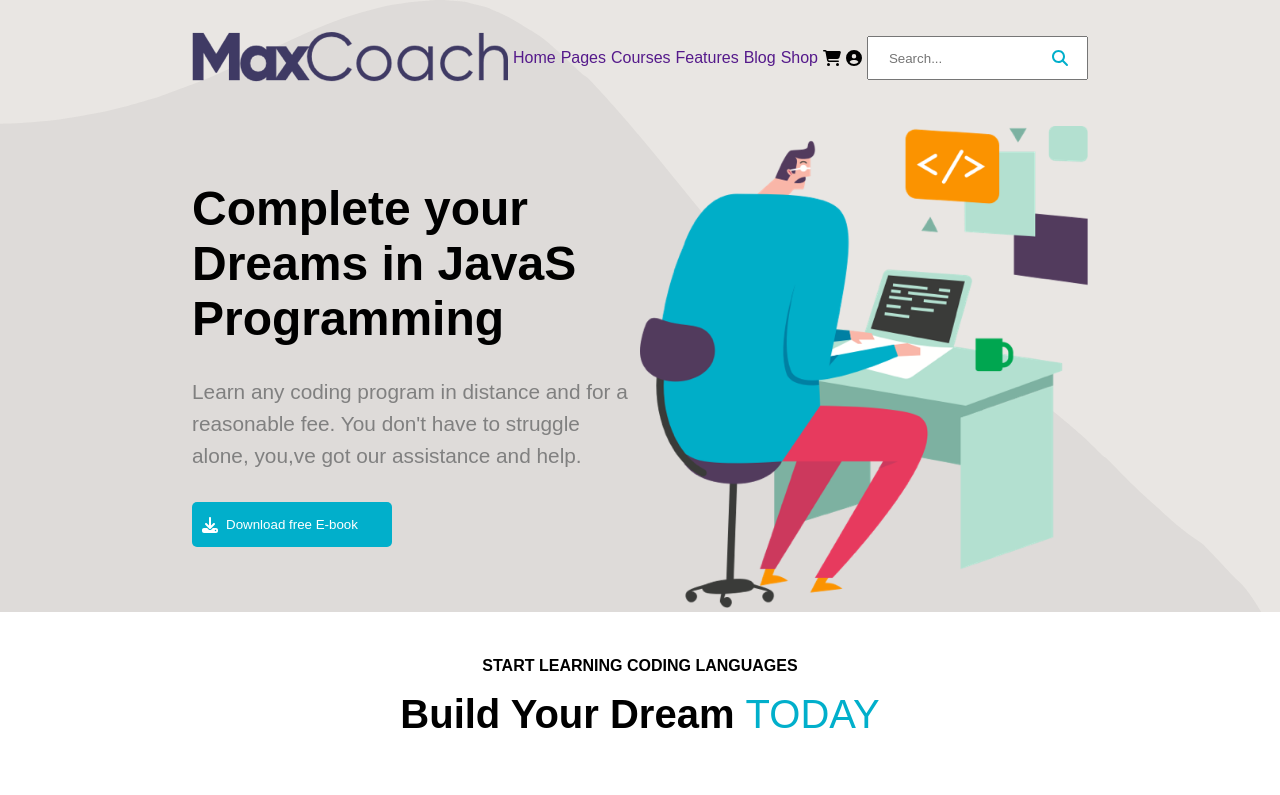
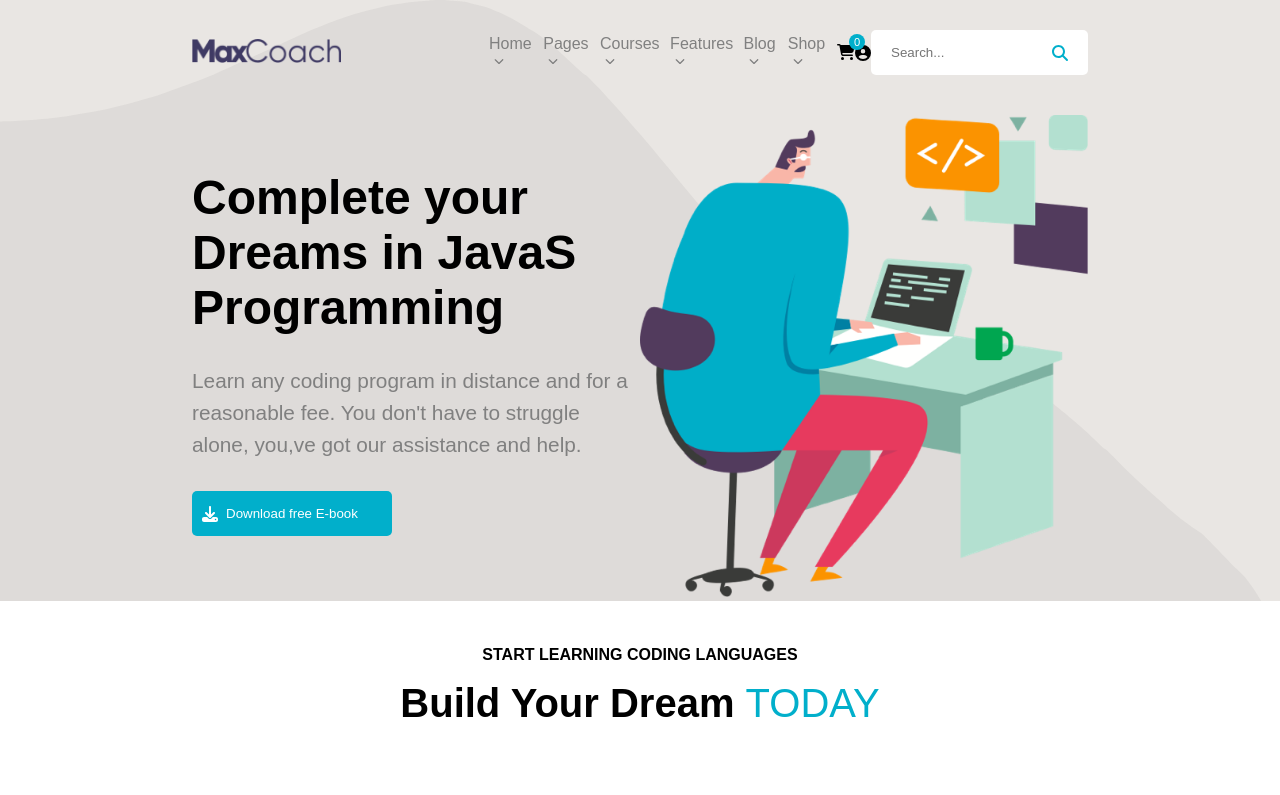
Before and after one commit to Paolo-dev-it/proj-html-vuejs, a Vue app: page / in a window 1280 px wide. Shown: the top 795 px of the page. Built offline with nearby package versions, Linux system fonts and the light colour scheme.

Commit message:
Worked on small header adjustment

```diff
--- a/src/components/header/HeaderComp.vue
+++ b/src/components/header/HeaderComp.vue
@@ -3,7 +3,15 @@
     <div class="container-nav">
       <LogoHeaderComp />
       <NavbarHeaderComp v-for="(elem, index) in navbarData" :key='index' :singleData="elem" />
-      <font-awesome-icon icon=" fa-cart-shopping" />
+      <div class="cart-cont">
+        <font-awesome-icon icon=" fa-cart-shopping" />
+        <div class="cart-nmb">
+
+          <span>0</span>
+
+        </div>
+      </div>
+
       <font-awesome-icon icon=" fa-circle-user" />
       <div class="right-nav">
         <input class="input-cust" type="text" placeholder="Search...">
@@ -69,9 +77,13 @@ header {
   display: flex;
   align-items: center;
 
+
+
   .input-cust {
-    height: 40px;
+    height: 45px;
     padding: 20px;
+    border-radius: 5px;
+    border: 0;
   }
 
   .magn-gl {
@@ -80,7 +92,33 @@ header {
     padding: 20px;
     color: #01afcB;
   }
+
+
 }
+
+.cart-cont {
+  position: relative;
+}
+
+.cart-nmb {
+  width: 16px;
+  height: 16px;
+  background-color: #01afcB;
+  display: flex;
+  justify-content: center;
+  align-items: center;
+  border-radius: 50%;
+  position: absolute;
+  top: -10px;
+  right: -10px;
+
+  span {
+    font-size: 0.7rem;
+    color: white;
+  }
+}
+
+
 
 .container-jumbo {
   display: flex;
--- a/src/components/header/LogoHeaderComp.vue
+++ b/src/components/header/LogoHeaderComp.vue
@@ -11,5 +11,7 @@ export default {
 </script>
 
 <style lang="scss" scoped>
-
+img {
+    width: 50%;
+}
 </style>
--- a/src/components/header/NavbarHeaderComp.vue
+++ b/src/components/header/NavbarHeaderComp.vue
@@ -3,6 +3,7 @@
         <ul>
             <li>
                 <a href="">{{ singleData.name }}</a>
+                <font-awesome-icon class="arr-dwn-icn" icon="fa-chevron-down" />
             </li>
 
         </ul>
@@ -21,11 +22,17 @@ export default {
 <style lang="scss" scoped>
 li {
     list-style-type: none;
-    color: gray;
+
 
     a {
         text-decoration: none;
+        color: gray;
+    }
 
+    .arr-dwn-icn {
+        width: 10px;
+        margin-left: 5px;
+        color: gray;
     }
 }
 </style>
--- a/src/main.js
+++ b/src/main.js
@@ -17,6 +17,7 @@ import {
   faDownload,
   faArrowRight,
   faMinus,
+  faChevronDown,
 } from "@fortawesome/free-solid-svg-icons";
 
 // Import icone regular /
@@ -29,7 +30,8 @@ library.add(
   faMagnifyingGlass,
   faDownload,
   faArrowRight,
-  faMinus
+  faMinus,
+  faChevronDown
 );
 
 // add font awesome icon component */
```
